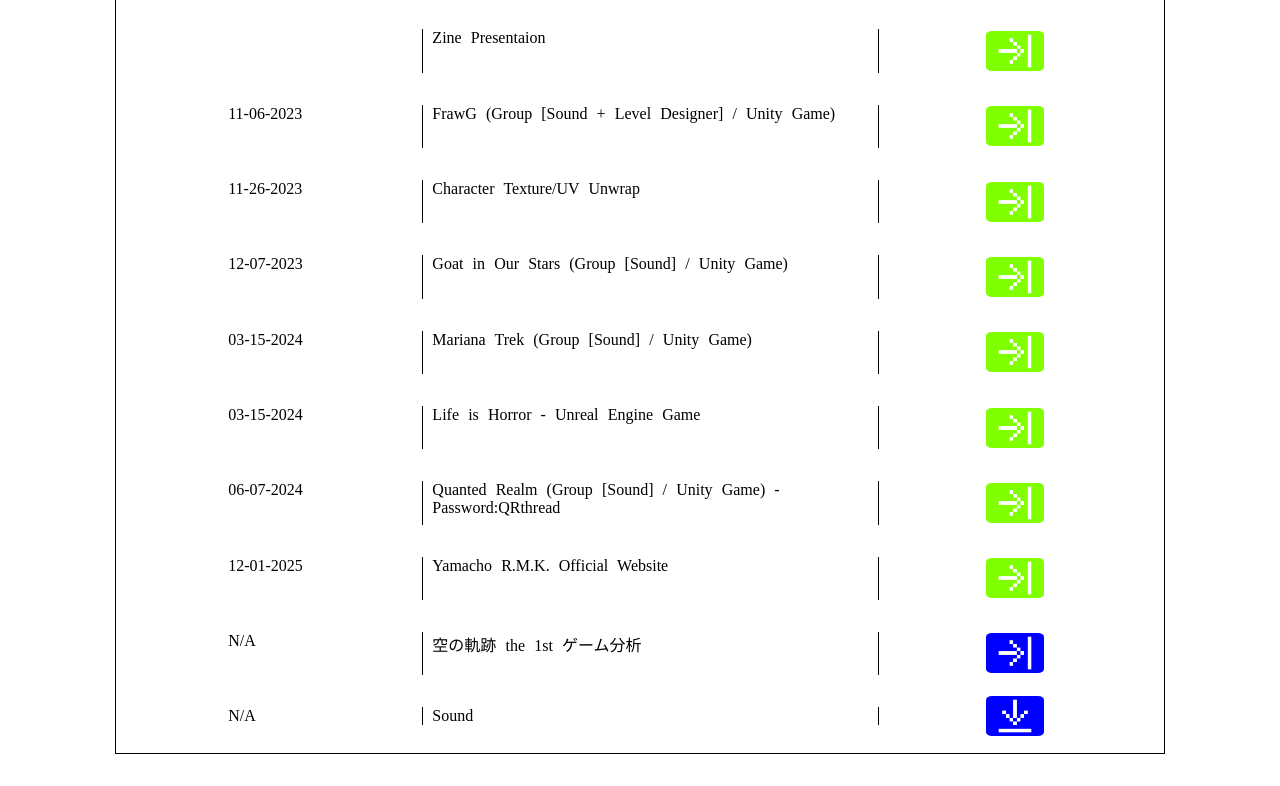
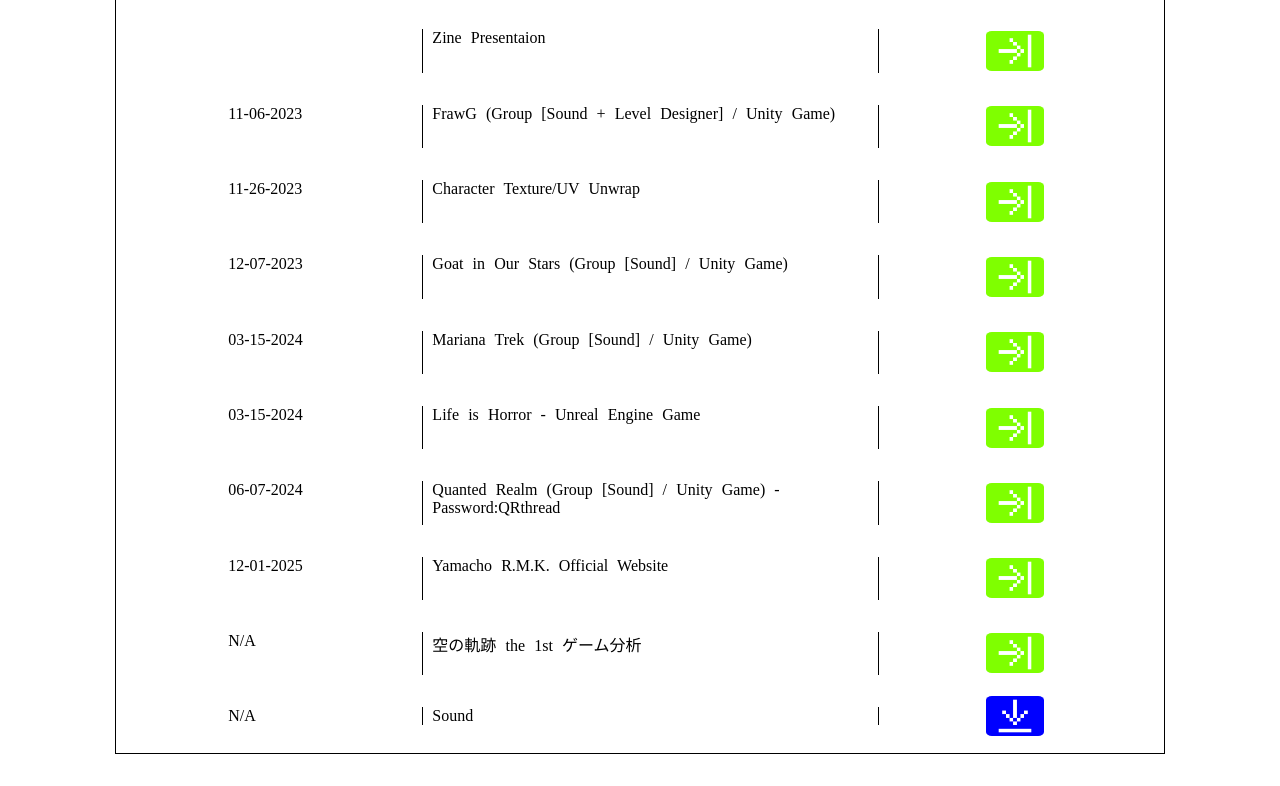
Before and after one commit to ShoJapan/mainWebsite, a plain HTML site: page 2_downloads/index.html in a window 1280 px wide. Shown: the part 3066-3852 px from the top of the page. Drawn offline with nearby package versions, Linux system fonts and the light colour scheme.

Commit message:
button color fix

```diff
--- a/2_downloads/index.html
+++ b/2_downloads/index.html
@@ -379,7 +379,7 @@
 
                 <p class = "dates"> &nbsp;N/A </p>
                 <p class = "projects"> &nbsp;空の軌跡 the 1st ゲーム分析</p>
-                <div class = "button">
+                <div class = "buttonLink">
                     <a href = "https://docs.google.com/document/d/1C95BgvHf09az4RpwF4zNCBg9BtdOil83ngClhsiqE8A/edit?usp=sharing" target = "_blank" rel = "noopener" rel = "noreferrer" class="buttonImage">
                         <img src="img/linkLogo.png"/>
                     </a>
```
